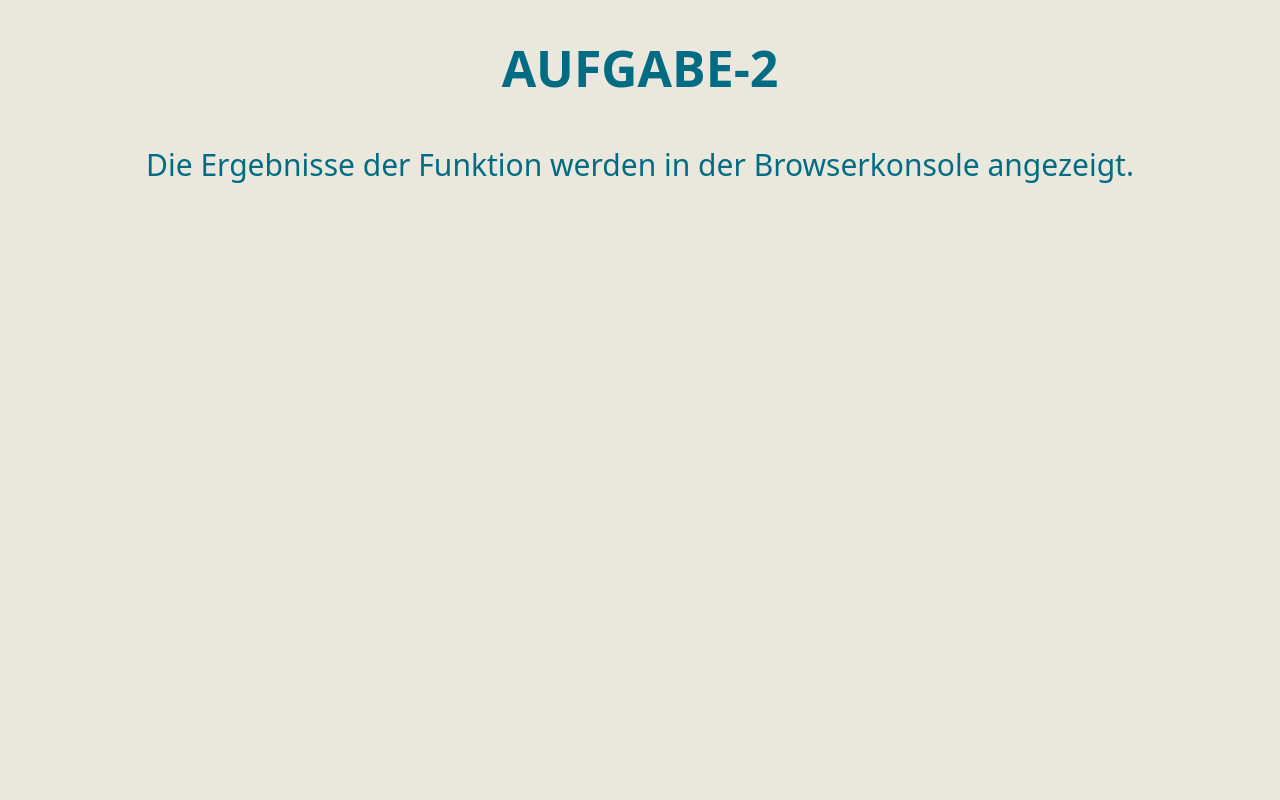
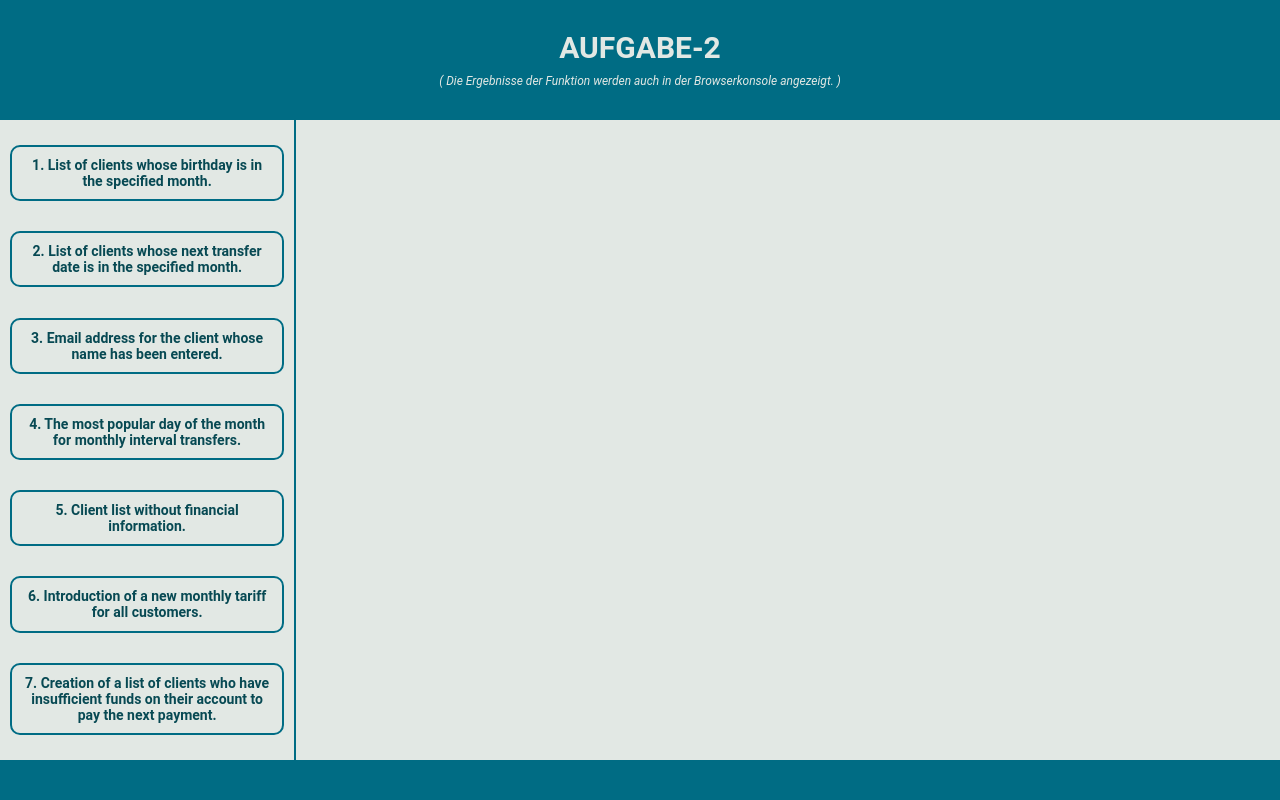
Before and after one commit to an-shem/aufgabe-2, a website built with Parcel: page src/index.html in a window 1280 px wide. Built offline with nearby package versions, Linux system fonts and the light colour scheme.

Commit message:
did the basic layout and styles
 - сделал основную разметку и стили

```diff
--- a/src/css/styles.css
+++ b/src/css/styles.css
@@ -2,9 +2,10 @@
 
 :root {
   --color-accent: #ffccbb;
-  --color-background: #eae7dc;
-  --color-background-light: #6eb5c0;
-  --color-text-light: #006c84;
+  --color-background: #e2e8e4;
+  --color-text: #006c84;
+  --color-text-light: #6eb5c0;
+  --color-text-hard: #074953;
   --cubic-bezier: cubic-bezier(0.4, 0, 0.2, 1);
 }
 *,
@@ -13,18 +14,71 @@
   margin: 0px;
   padding: 0px;
 }
+ul {
+  list-style-type: none;
+}
 
 body {
+  width: 100vw;
+  height: 100vh;
   background-color: var(--color-background);
-  color: var(--color-text-light);
+  color: var(--color-text-hard);
+  font-family: 'Roboto', sans-serif;
+  font-size: 16px;
 }
-.titel {
-  margin-top: 40px;
-  font-size: 50px;
+header {
+  width: 100%;
+  height: 15%;
+  padding: 20px;
+  display: flex;
+  flex-direction: column;
+  justify-content: center;
+  align-items: center;
+  background-color: var(--color-text);
+  color: var(--color-background);
+}
+.header-titel {
+  font-size: 30px;
+}
+.header-text {
+  margin-top: 10px;
+  font-size: 12px;
+  font-style: italic;
+}
+main {
+  width: 100%;
+  height: 80%;
+  display: flex;
+}
+.nav-block {
+  width: 30%;
+  background-color: var(--color-background-light);
+  height: 100%;
+  font-weight: bold;
+}
+.task-nav {
+  width: 100%;
+  height: 100%;
+  padding: 10px;
+  display: flex;
+  flex-direction: column;
+  justify-content: space-around;
+}
+.task-nav-item {
+  font-size: 14px;
+  padding: 10px;
   text-align: center;
+  border: 2px solid var(--color-text);
+  border-radius: 10px;
 }
-.text {
-  margin-top: 50px;
-  font-size: 30px;
-  text-align: center;
+.display-block {
+  width: 100%;
+  height: 100%;
+  padding: 10px;
+  border-left: 2px solid var(--color-text);
 }
+footer {
+  width: 100%;
+  height: 5%;
+  background-color: var(--color-text);
+}
--- a/src/index.html
+++ b/src/index.html
@@ -10,8 +10,63 @@
 </head>
 
 <body>
-  <h1 class="titel">AUFGABE-2</h1>
-  <div class="text">Die Ergebnisse der Funktion werden in der Browserkonsole angezeigt.</div>
+  <header>
+    <h1 class="header-titel">AUFGABE-2</h1>
+    <div class="header-text">( Die Ergebnisse der Funktion werden auch in der Browserkonsole angezeigt. )</div>
+  </header>
+  <main>
+    <div class="nav-block">
+      <ul class="task-nav">
+        <li class="task-nav-item">
+          <div><span>
+              1. List of clients whose birthday is in the specified month.
+            </span></div>
+        </li>
+        <li class="task-nav-item">
+          <div><span>
+              2. List of clients whose next transfer date is in the specified month.
+            </span></div>
+        </li>
+        <li class="task-nav-item">
+          <div><span>
+              3. Email address for the client whose name has been entered.
+            </span></div>
+        </li>
+        <li class="task-nav-item">
+          <div><span>
+              4. The most popular day of the month for monthly interval transfers.
+            </span></div>
+        </li>
+        <li class="task-nav-item">
+          <div><span>
+              5. Client list without financial information.
+            </span></div>
+        </li>
+        <li class="task-nav-item">
+          <div><span>
+              6. Introduction of a new monthly tariff for all customers.
+            </span></div>
+        </li>
+        <li class="task-nav-item">
+          <div><span>
+              7. Creation of a list of clients who have insufficient funds on their account to pay the next payment.
+            </span></div>
+        </li>
+      </ul>
+    </div>
+
+    <div class="display-block">
+      <section class="teilaufgabe-1"></section>
+      <section class="teilaufgabe-2"></section>
+      <section class="teilaufgabe-3"></section>
+      <section class="teilaufgabe-4"></section>
+      <section class="teilaufgabe-5"></section>
+      <section class="teilaufgabe-6"></section>
+      <section class="teilaufgabe-7"></section>
+    </div>
+
+  </main>
+  <footer></footer>
 
 </body>
 
```
